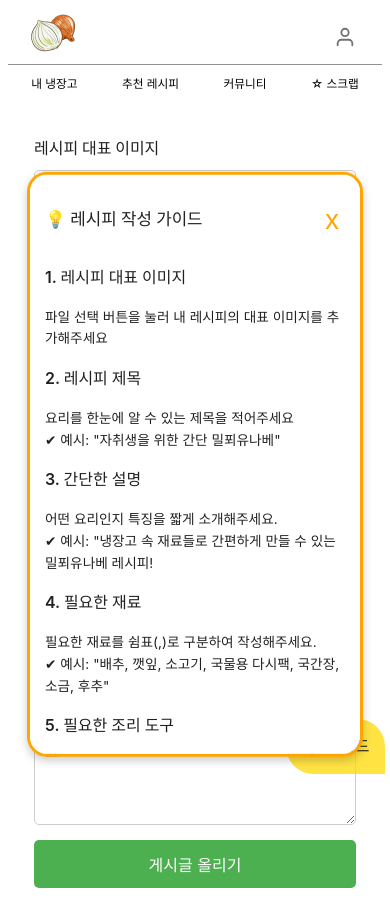
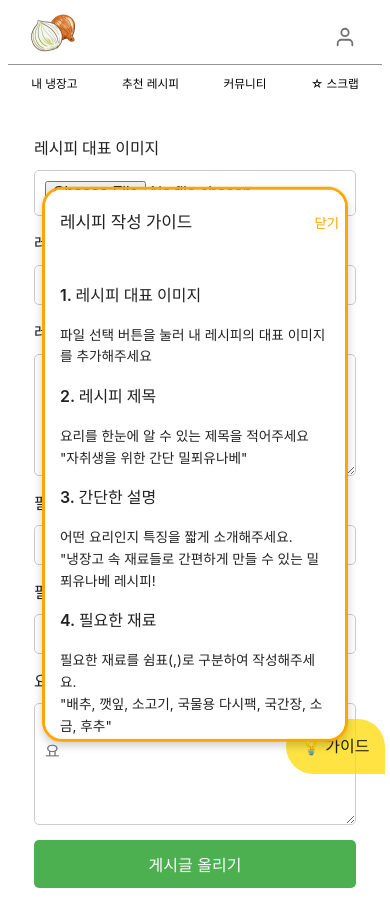
Before and after one commit to Coster97/Daily-Yum, a React (Vite) app in the folder TripO/: page /community/new in a window 390 px wide. Both pictures are taken after a click on the element "💡 가이드". Built offline with nearby package versions, Linux system fonts and the light colour scheme; no server answers.

Commit message:
style: 레시피 작성 가이드 모달 레이아웃 개선 - 가이드 모달 레이아웃 조정 및 UI 개선 - 상단 고정 영역 및 본문 스크롤 최적화 - 가독성을 높이기 위한 폰트 및 간격 조정 - 반응형 디자인 수정으로 모바일 UX 향상

```diff
--- a/TripO/src/pages/CommunityPost.jsx
+++ b/TripO/src/pages/CommunityPost.jsx
@@ -161,12 +161,12 @@ const CommunityPost = () => {
           <div className="m-guide-modal-div">
             <div className="m-guide-modal">
               <div className="m-guide-modal-top">
-                <h3>💡 레시피 작성 가이드</h3>
+                <h3> 레시피 작성 가이드</h3>
                 <button
                   className="m-guide-modal-btn"
                   onClick={() => setIsModalOpen(false)}
                 >
-                  x
+                  닫기
                 </button>
               </div>
 
@@ -178,31 +178,32 @@ const CommunityPost = () => {
 
                 <h3>2. 레시피 제목 </h3>
                 <p>
-                  요리를 한눈에 알 수 있는 제목을 적어주세요 <br />✔ 예시:
+                  요리를 한눈에 알 수 있는 제목을 적어주세요 <br />
                   "자취생을 위한 간단 밀푀유나베"
                 </p>
 
                 <h3>3. 간단한 설명</h3>
                 <p>
                   어떤 요리인지 특징을 짧게 소개해주세요.
-                  <br />✔ 예시: "냉장고 속 재료들로 간편하게 만들 수 있는
-                  밀푀유나베 레시피! <br />
+                  <br />
+                  "냉장고 속 재료들로 간편하게 만들 수 있는 밀푀유나베 레시피!{" "}
+                  <br />
                 </p>
                 <h3>4. 필요한 재료</h3>
                 <p>
-                  필요한 재료를 쉼표(,)로 구분하여 작성해주세요. <br />✔ 예시:
+                  필요한 재료를 쉼표(,)로 구분하여 작성해주세요. <br />
                   "배추, 깻잎, 소고기, 국물용 다시팩, 국간장, 소금, 후추"
                 </p>
                 <h3>5. 필요한 조리 도구</h3>
                 <p>
-                  필요한 조리 도구를 쉼표(,)로 구분하여 작성해주세요. <br />✔
-                  예시: "냄비, 가스레인지, 집게, 칼, 도마"
+                  필요한 조리 도구를 쉼표(,)로 구분하여 작성해주세요. <br />
+                  "냄비, 가스레인지, 집게, 칼, 도마"
                 </p>
                 <h3>6. 요리 순서</h3>
                 <p>
                   조리 과정을 한 단계씩 나눠서 설명해주세요. 줄을 바꾸면
-                  자동으로 단계가 나눠져요. <br />✔ 예시: 1. 냄비에 물 500ml를
-                  넣고 끓인다.
+                  자동으로 단계가 나눠져요. <br />
+                  1. 냄비에 물 500ml를 넣고 끓인다.
                   <br /> 2. 배추 → 깻잎 → 소고기 순서로 쌓아서 냄비에 둥글게
                   채운다. <br />
                   3. 다시팩을 넣고 국물이 우러나도록 10분간 끓인다. <br />
--- a/TripO/src/styles/CommunityPost.css
+++ b/TripO/src/styles/CommunityPost.css
@@ -98,7 +98,7 @@ textarea {
   top: 55%;
   left: 50%;
   transform: translate(-50%, -50%);
-  width: 90%;
+  width: 100%;
   max-width: 300px; /* ✅ 최대 너비 설정 */
   max-height: 90vh; /* ✅ 최대 높이 (뷰포트의 80%) */
   z-index: 1000;
@@ -108,7 +108,6 @@ textarea {
   border-radius: 20px;
   border: 3px solid orange;
   box-shadow: 0px 4px 10px rgba(0, 0, 0, 0.2);
-  padding: 20px;
   overflow-y: auto; /* ✅ 내용이 길면 스크롤 가능 */
 }
 
@@ -119,25 +118,24 @@ textarea {
   position: sticky;
   top: 0;
   z-index: 10;
+  padding: 3px 0px 0px 15px;
   background-color: white;
 }
 
-.m-guide-modal-btn{
+.m-guide-modal-btn {
   background-color: transparent;
   color: orange;
   border: none;
-  font-size: 7vw;
-  align-items: center;
 }
 
 /* ✅ 모달 본문 (스크롤 가능) */
 .m-guide-modal-content {
   text-align: left;
-  padding: 0px;
   font-size: 3.5vw;
   line-height: 1.6;
   overflow-y: auto; /* ✅ 본문 내용만 스크롤 */
   max-height: 70vh; /* ✅ 전체 모달 높이에서 남은 부분만 스크롤 */
+  padding: 15px;
 }
 
 /* ✅ 반응형 (모바일) */
@@ -145,7 +143,6 @@ textarea {
   .m-guide-modal-div {
     width: 95%;
     font-size: 0.9rem;
-    padding: 15px;
     max-height: 95vh; /* ✅ 모바일에서도 화면을 넘지 않도록 조정 */
   }
 
```
